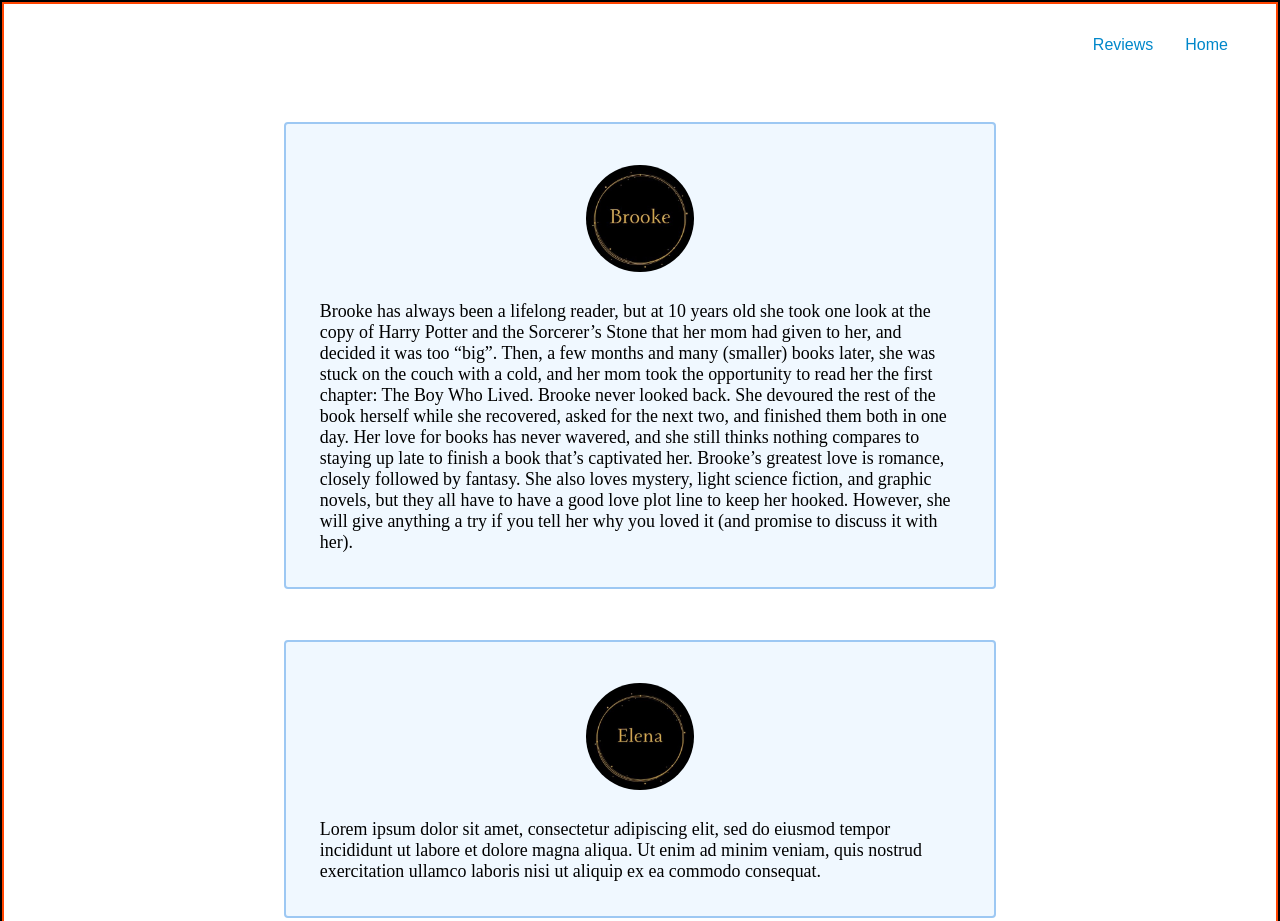
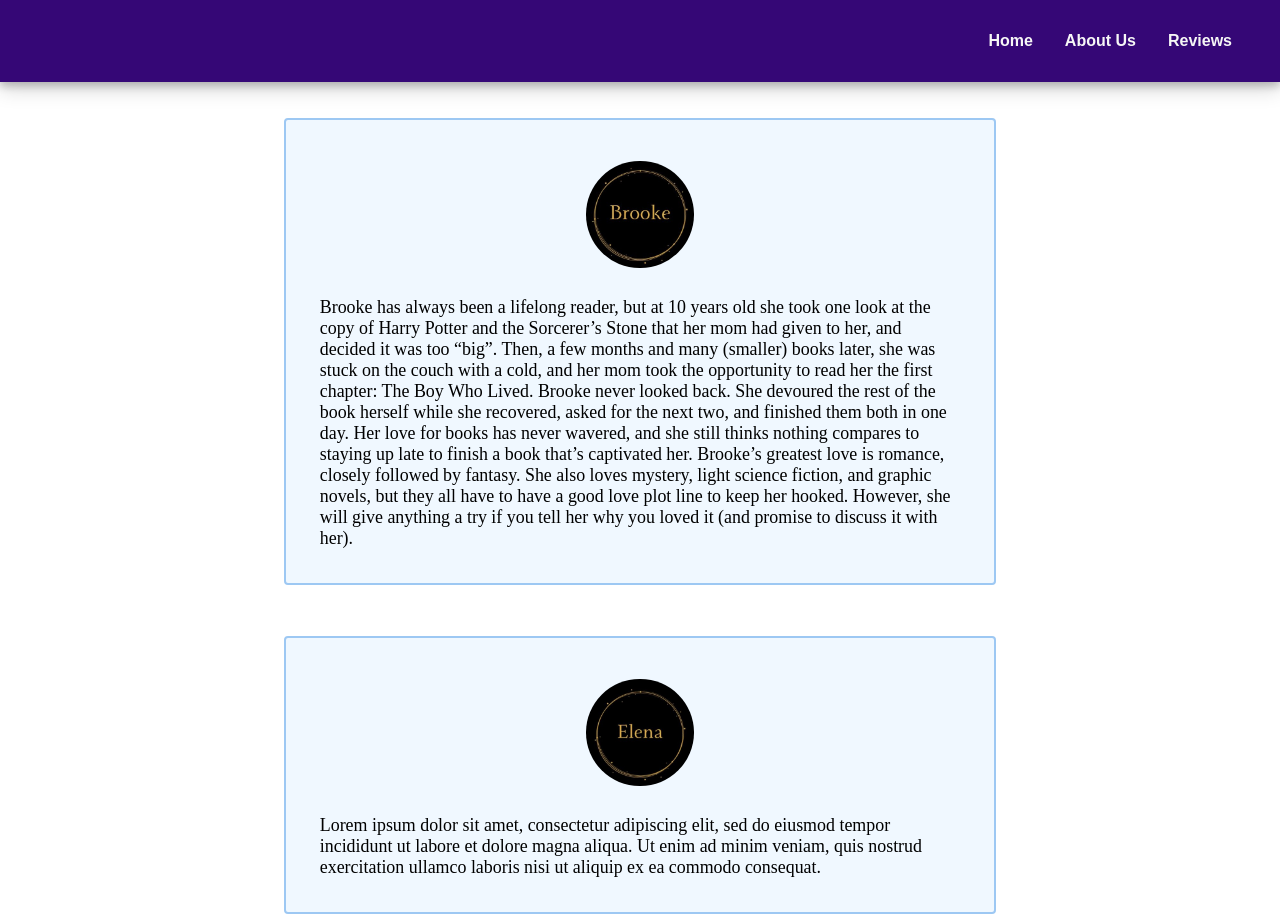
Before and after one commit to RDiMag/bookcourt, a Gatsby site: page /about in a window 1280 px wide. Shown: the top 921 px of the page. Built offline with nearby package versions, Linux system fonts and the light colour scheme; Gatsby itself is replaced by a stand-in of ours.

Commit message:
set up navbar as import

```diff
--- a/css/style.css
+++ b/css/style.css
@@ -37,13 +37,11 @@ body {
 /*******************************************/
 
 #___gatsby {
-     border: black 2px solid;
      min-height: 100vh;
      width: 100%;
 }
 
 #gatsby-focus-wrapper{
-     border: orangered 2px solid;
      min-height: 100vh;
      width: 100%;
      display: flex;
@@ -53,7 +51,7 @@ body {
 
 
 /******************************************
-/* LAYOUT
+/* Home
 /*******************************************/
 
 h1{
@@ -64,47 +62,11 @@ a {
      text-decoration: none;
 }
 
-nav{
-     display: flex;
-     flex-wrap: wrap;
-     justify-content: flex-end;
-     align-items: center;
-     padding: 1rem 2rem;
-}
-
-.link{
-     padding: 1rem;
-}
-
-.nav{
-     position: relative;
-     color: #0087ca;
-     font-weight: 500;
-}
-
-.nav::after {
-     content: '';
-     position: absolute;
-     width: 100%;
-     transform: scaleX(0);
-     height: 2px;
-     bottom: 0;
-     left: 0;
-     background-color: #0087ca;
-     transform-origin: bottom right;
-     transition: transform 0.25s ease-out;
-   }
-
-   .nav:hover::after {
-     transform: scaleX(1);
-     transform-origin: bottom left;
-   }
 
 .hero{
      display: flex;
      flex-direction: row;
      align-items: center;
-     border: purple 2px solid;
 }
 
 .hero-img{
@@ -129,6 +91,50 @@ nav{
      font-size: 1.25em;
 }
 
+/******************************************
+/* Navbar
+/*******************************************/
+
+nav{
+     display: flex;
+     flex-wrap: wrap;
+     justify-content: flex-end;
+     align-items: center;
+     padding: 1rem 2rem;
+}
+
+.header {
+     background: #350776;
+     box-shadow: 0 4px 8px 0 rgba(0, 0, 0, 0.2), 0 6px 20px 0 rgba(0, 0, 0, 0.19);
+}
+
+.link{
+     padding: 1rem;
+}
+
+.nav-link{
+     position: relative;
+     color: #f6f6f6;
+     font-weight: 600;
+}
+
+.nav-link::after {
+     content: '';
+     position: absolute;
+     width: 100%;
+     transform: scaleX(0);
+     height: 1.5px;
+     bottom: 0;
+     left: 0;
+     background-color: #f6f6f6;
+     transform-origin: bottom right;
+     transition: transform 0.25s ease-out;
+   }
+
+   .nav-link:hover::after {
+     transform: scaleX(1);
+     transform-origin: bottom left;
+   }
 
 /******************************************
 /* Social Buttons
@@ -326,6 +332,10 @@ footer {
      }
      p{
           padding: 0;
+          font-size: medium;
+     }
+     .hero-div-item2{
+          padding: 0 0 .125em 0;
      }
      span.about {
           flex-direction: column;
--- a/src/pages/about.js
+++ b/src/pages/about.js
@@ -1,22 +1,14 @@
 import * as React from "react"
-import { Link } from 'gatsby'
 import '/css/style.css'
 import brooke from '../images/brooke.jpg'
 import elena from '../images/elena.jpg'
 import jamie from '../images/jamie.jpg'
+import Navbar from "./navbar"
 
 const AboutPage = () => {
   return (
     <>
-     <nav>
-      <div className="link" id="item-1">
-        <Link to="/" className="nav">Reviews</Link>
-      </div>
-      <div className="link" id="item-3">
-        <Link to="/" className="nav">Home</Link>
-      </div>
-    </nav>
-
+     <Navbar />
 
     <section className="bio">
       <div className="container">
--- /dev/null
+++ b/src/pages/navbar.js
@@ -0,0 +1,26 @@
+import * as React from "react"
+import { Link } from 'gatsby'
+import '/css/style.css'
+
+
+const Navbar = () => {
+  return (
+    <>
+    <nav className="header">
+        <div className="link">
+          <Link to="/" className="nav-link">Home</Link>
+        </div>
+        <div className="link">
+          <Link to="/about/" className="nav-link">About Us</Link>
+        </div>
+        <div className="link">
+          <Link to="/" className="nav-link">Reviews</Link>
+        </div>
+      </nav>
+    </>
+  )
+}
+
+export default Navbar
+
+// export const Head = () => <title>Navbar</title>
```
Also changed, not shown: src/pages/index.js (+2 -10 lines).
